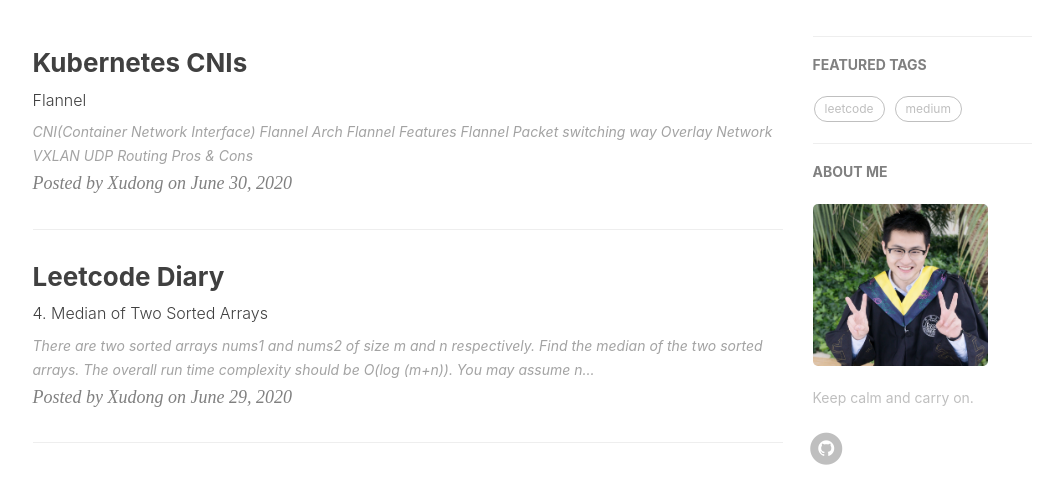
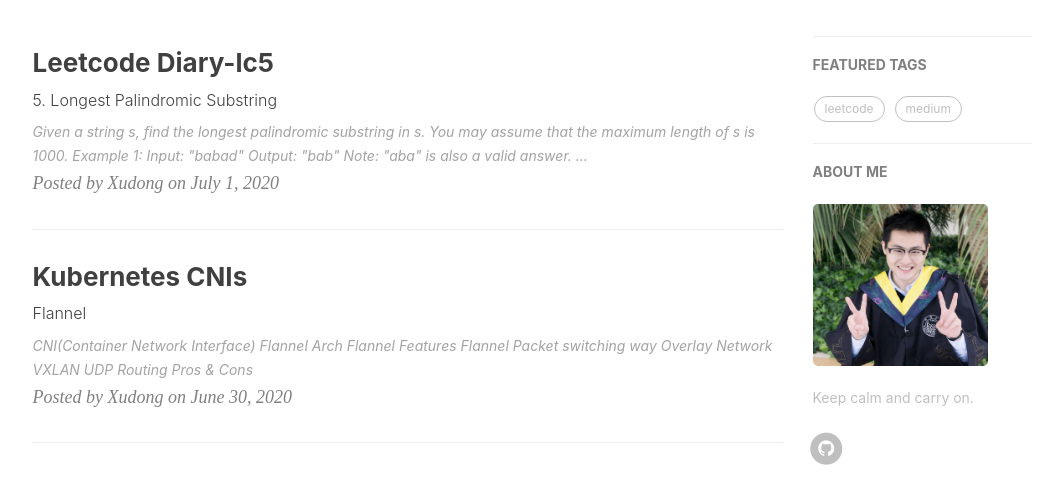
Before and after one commit to XudongLiuHarold/xudongliuharold.github.io, a Jekyll site: the page built from index.html, in a window 1280 px wide and 900 px high, cut to the strip 422-900 px from the top of the window. Shown: the whole strip, without its empty margins (135-1198 px from the left). Built offline with Jekyll 4.4.1, drawn with Linux system fonts in a browser that asks for light colours; nearby versions of some CDN libraries; the list of posts is cut into pages by our own code; comment, search, counter and statistics services are not loaded; part of the change alters nothing that is shown.

Commit message:
add lc 5

````diff
--- /dev/null
+++ b/_posts/2020-07-01-Leetcode Diary-lc5.md
@@ -0,0 +1,71 @@
+---
+layout: post
+title: Leetcode Diary-lc5
+subtitle: 5. Longest Palindromic Substring
+date: 2020-07-01
+author: Xudong
+header-img: img/background.jpg
+tags:
+    - leetcode
+    - medium
+    - string
+---
+
+>Given a string s, find the longest palindromic substring in s. You may assume that the maximum length of s is 1000.
+
+**Example 1:**
+```bash
+Input: "babad"
+Output: "bab"
+Note: "aba" is also a valid answer.
+```
+**Example 2:**
+```bash
+Input: "cbbd"
+Output: "bb"
+```
+
+#### Solution
+
+- 如果一个string是回文的，那么它可能有奇数和偶数两种对称形式
+- 从前往后遍历字符串每个字符为中心的两种回文形式
+- 选择长度最长的返回
+
+**Tips**
+
+- 已知回文子字符串的长度 \\(length\\) 和 回文的一个中心点 \\(i\\), 如何计算这个子字符串的起点和终点:
+
+$$ start = i - \frac{length-1}{2} \tag{1}$$
+$$ end = i + \frac{length}{2}  \tag{2}$$
+
+#### Code(JAVA)
+
+```java
+public String longestPalindrome(String s) {
+    if(s.length() == 0)
+        return "";
+    int start = 0, end = 0;
+    for(int i = 0; i < s.length(); i++) {
+        int len = Math.max(expandCenter(s,i,i)expandCenter(s,i,i+1));
+        if(len > end - start) {
+            start = i - (len - 1) / 2;
+            end = i + len / 2;
+        }
+    }
+    return s.substring(start,end+1);
+}
+
+private int expandCenter(String s, int l, intr) {
+    while(l >= 0 &&
+          r < s.length() &&
+          s.charAt(l) == s.charAt(r)) {
+        l --;
+        r ++;
+    }
+    return r - l - 1;
+}
+
+```
+
+
+<script type="text/javascript" src="https://xudongliuharold.github.io/js/latex-math.js?config=default"></script>
````
Also changed, not shown: _posts/2020-06-30-Kubernetes CNI-flannel.md (line endings or trailing spaces).
